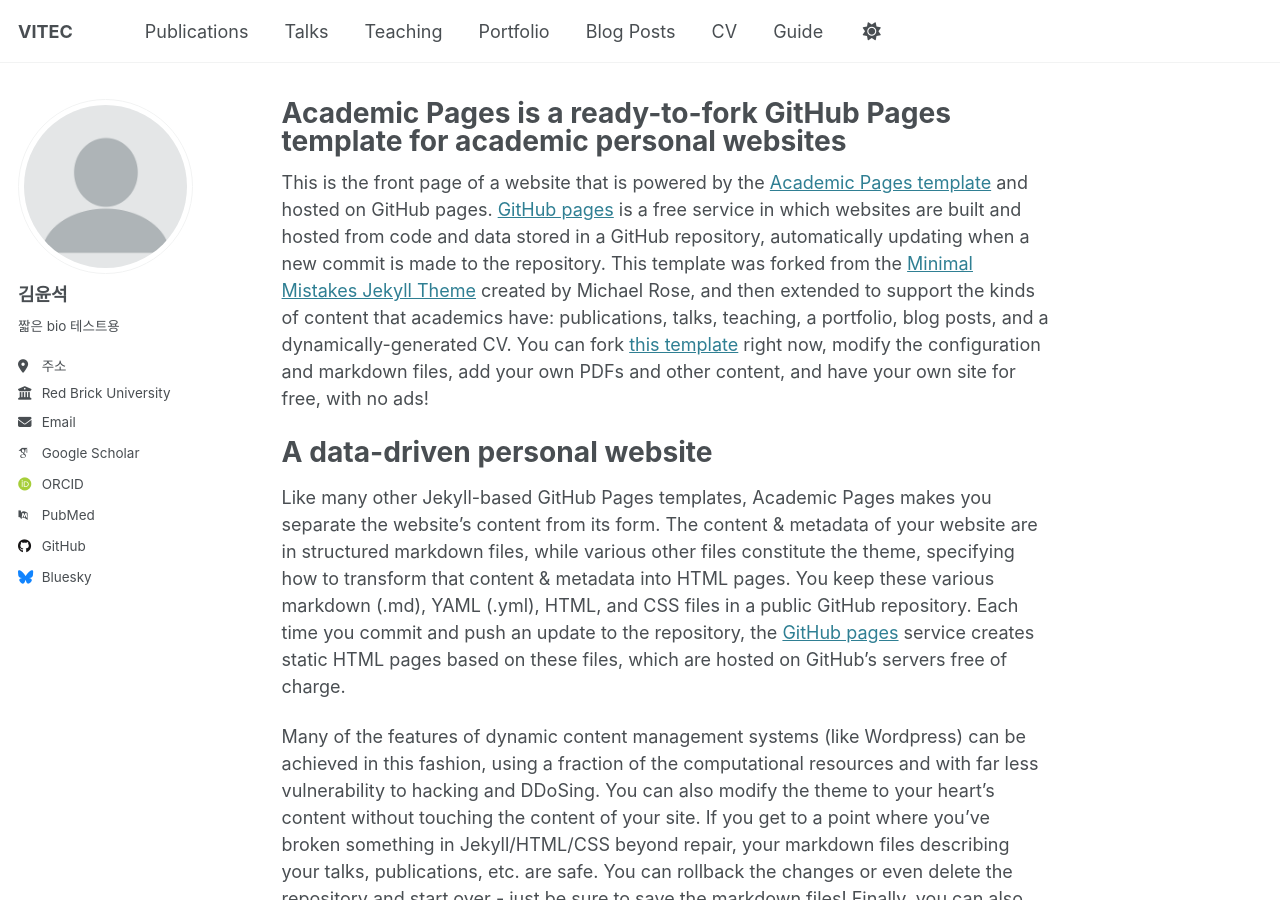
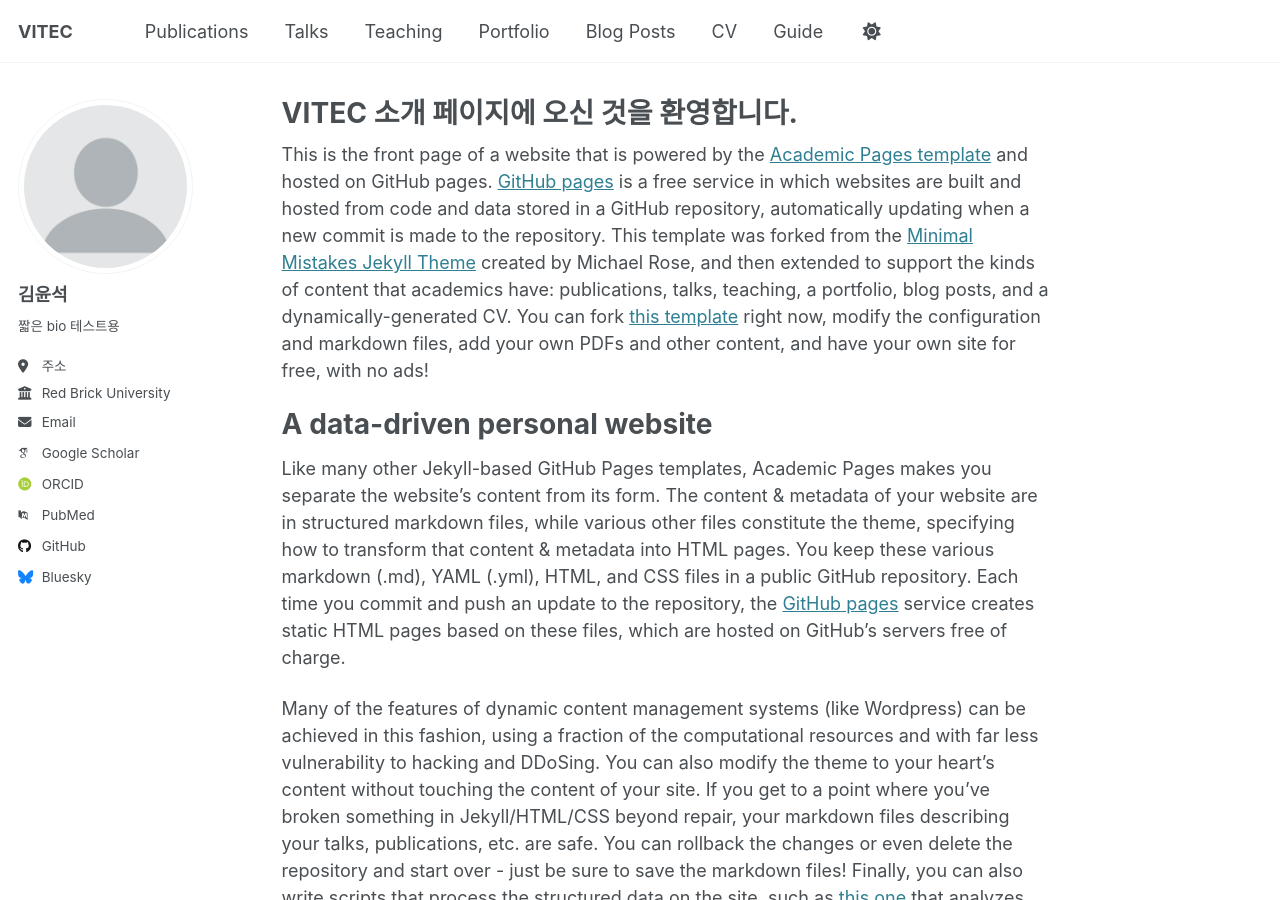
Before and after one commit to kimyunseok-vitec/kimyunseok-vitec.github.io, a Jekyll site: the page built from _pages/about.md, in a window 1280 px wide and 900 px high. Built offline with Jekyll 4.4.1, drawn with Linux system fonts in a browser that asks for light colours; some web fonts are replaced.

Commit message:
Fix: Update about page

```diff
--- a/_pages/about.md
+++ b/_pages/about.md
@@ -1,6 +1,6 @@
 ---
 permalink: /
-title: "Academic Pages is a ready-to-fork GitHub Pages template for academic personal websites"
+title: "VITEC 소개 페이지에 오신 것을 환영합니다."
 author_profile: true
 redirect_from:
   - /about/
```
Also changed, not shown: _pages/포트폴리오.html (renamed from _pages/portfolio.html), _포트폴리오/portfolio-1.md (renamed from _portfolio/portfolio-1.md), _포트폴리오/portfolio-2.html (renamed from _portfolio/portfolio-2.html).
